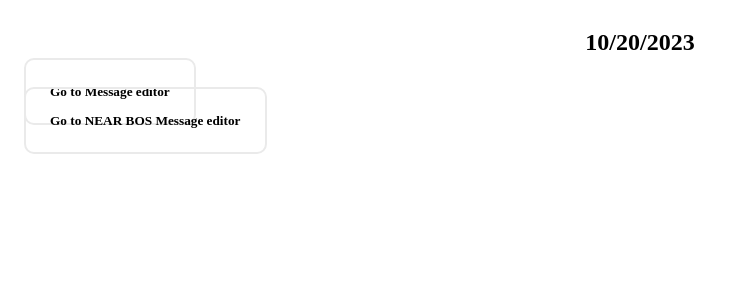
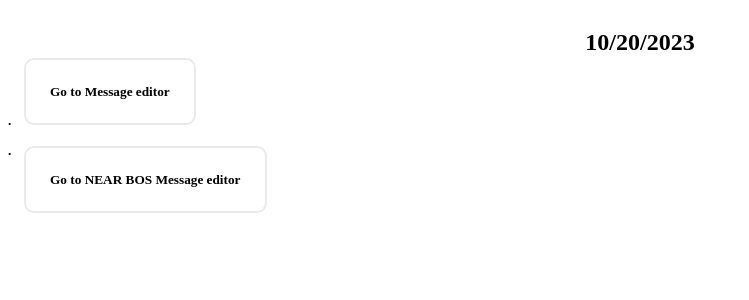
Before and after one commit to itplutoplutone350/nextjs-blog, a Next.js app: page /posts/first-post in a window 1280 px wide. Shown: the top 300 px of the page, without its empty margins (0-749 px from the left). Built offline with nearby package versions, Linux system fonts and the light colour scheme.

Commit message:
Update first-post.js

```diff
--- a/pages/posts/first-post.js
+++ b/pages/posts/first-post.js
@@ -31,14 +31,10 @@ export default function FirstPost({ children }) {
       <p>  </p>
       <p>  </p>
       <p>  </p>
-      <p><Link className={styles.cardred} href="../index">Go to Message editor</Link></p>
-     <p>  </p>
-     <p>  </p>
-      <p>  </p>
-      <p>  </p>
-    <p>  </p>
-      <p>  </p>
-      <p><Link className={styles.cardred} href="https://test.near.org/embed/plutoplutone347.testnet/widget/MsgManager-1">Go to NEAR BOS Message editor</Link> </p>
+      <Link className={styles.cardred} href="../index">Go to Message editor</Link>
+     <p> . </p>
+     <p> . </p>
+      <Link className={styles.cardred} href="https://test.near.org/embed/plutoplutone347.testnet/widget/MsgManager-1">Go to NEAR BOS Message editor</Link>
       </h5>
     </div>
   );
```
